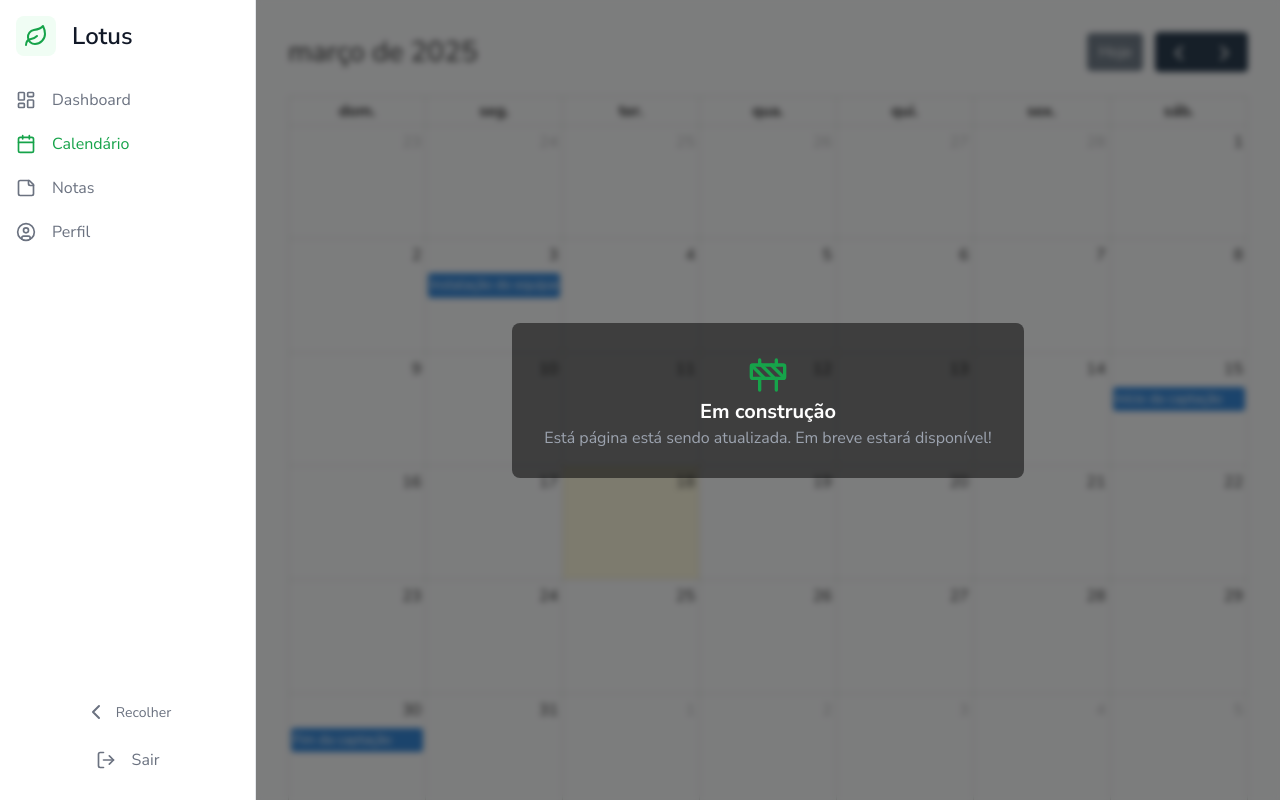
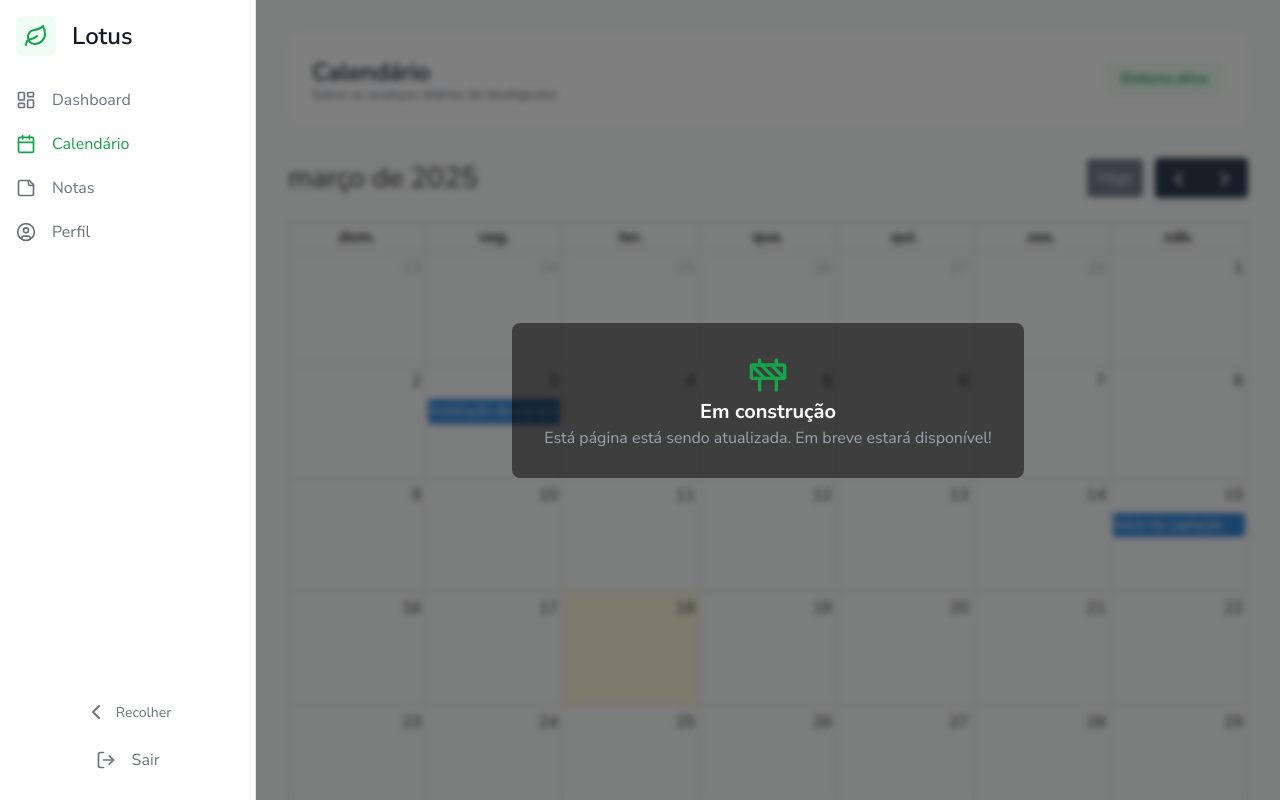
Before and after one commit to Lotus-Bio/lotus-frontend-2.0, a Next.js app: page /calendar in a window 1280 px wide. Shown: the top 800 px of the page. Built offline with nearby package versions, Linux system fonts and the light colour scheme; no server answers.

Commit message:
adiciona header na página `calendar`

```diff
--- a/src/app/calendar/calendarPage.style.js
+++ b/src/app/calendar/calendarPage.style.js
@@ -5,3 +5,37 @@ export const Container = styled.div`
   width: 100%;
   height: 100%;
 `;
+
+export const Header = styled.div`
+  background: white;
+  border-radius: 1rem;
+  padding: 1.5rem;
+  margin-bottom: 2rem;
+
+  display: flex;
+  justify-content: space-between;
+  align-items: center;
+`;
+
+export const Title = styled.h2`
+  color: rgb(17, 24, 39);
+  font-weight: 600;
+  font-size: 1.5rem;
+  line-height: 2rem;
+`;
+
+export const Description = styled.p`
+  color: rgb(107, 114, 128);
+  font-size: 0.875rem;
+  line-height: 1%.25;
+`;
+
+export const Tag = styled.span`
+  background: rgb(240, 253, 244);
+  color: rgb(22, 163, 74);
+  font-weight: bold;
+  font-size: 0.875rem;
+  line-height: 1.25rem;
+  padding: 0.5rem 1rem;
+  border-radius: 0.5rem;
+`;
--- a/src/app/calendar/page.js
+++ b/src/app/calendar/page.js
@@ -3,7 +3,13 @@ import FullCalendar from "@fullcalendar/react";
 import dayGridPlugin from "@fullcalendar/daygrid";
 import ptLocale from "@fullcalendar/core/locales/pt-br";
 
-import { Container } from "./calendarPage.style";
+import {
+  Container,
+  Header,
+  Title,
+  Description,
+  Tag,
+} from "./calendarPage.style";
 import ModalBlur from "@/ui/components/ModalBlur";
 
 export default function Calendar() {
@@ -11,6 +17,14 @@ export default function Calendar() {
     <>
       <ModalBlur />
       <Container>
+        <Header>
+          <div>
+            <Title>Calendário</Title>
+            <Description>Salve os avanços diários do biodigestor</Description>
+          </div>
+
+          <Tag>Sistema ativo</Tag>
+        </Header>
         <FullCalendar
           plugins={[dayGridPlugin]}
           initialView="dayGridMonth"
```
